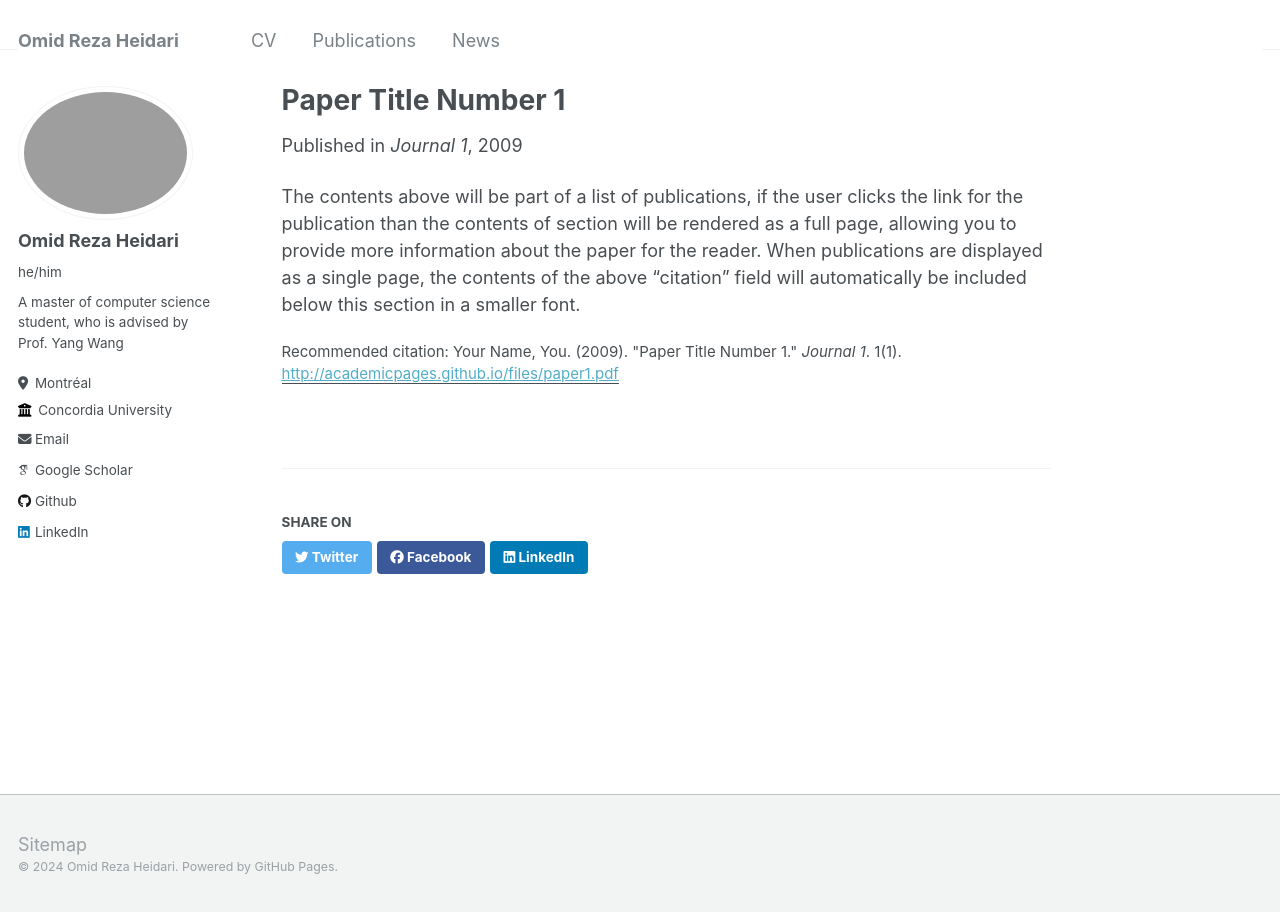
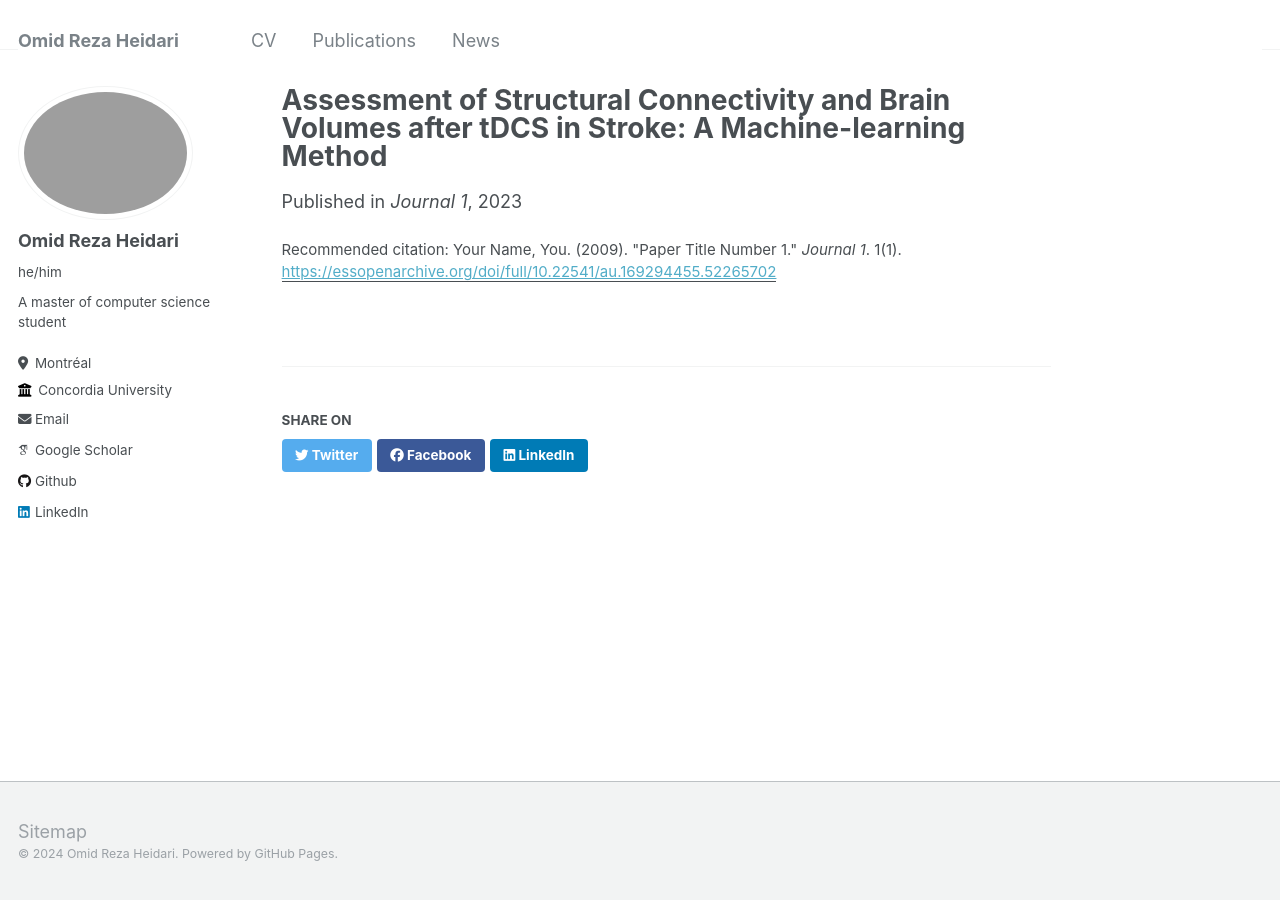
Before and after one commit to omid-reza/omid-reza.github.io, a Jekyll site: the page built from _publications/2023-08-05-zums.md, in a window 1280 px wide. Built offline with Jekyll 4.4.1, drawn with Linux system fonts in a browser that asks for light colours; some web fonts are replaced.

Commit message:
refactoring

```diff
--- a/_config.yml
+++ b/_config.yml
@@ -24,7 +24,7 @@ author:
   avatar           : "profile.jpg"
   name             : "Omid Reza Heidari"
   pronouns         : "he/him"
-  bio              : "A master of computer science student, who is advised by Prof. Yang Wang"
+  bio              : "A master of computer science student"
   location         : "Montréal"
   employer         : "Concordia University"
   uri              : # URL
--- a/_publications/2009-10-01-paper-title-number-1.md
+++ /dev/null
@@ -1,12 +0,0 @@
----
-title: "Paper Title Number 1"
-collection: publications
-permalink: /publication/2009-10-01-paper-title-number-1
-excerpt: 'This paper is about the number 1. The number 2 is left for future work.'
-date: 2009-10-01
-venue: 'Journal 1'
-paperurl: 'http://academicpages.github.io/files/paper1.pdf'
-citation: 'Your Name, You. (2009). &quot;Paper Title Number 1.&quot; <i>Journal 1</i>. 1(1).'
----
-
-The contents above will be part of a list of publications, if the user clicks the link for the publication than the contents of section will be rendered as a full page, allowing you to provide more information about the paper for the reader. When publications are displayed as a single page, the contents of the above "citation" field will automatically be included below this section in a smaller font.
--- /dev/null
+++ b/_publications/2023-08-05-zums.md
@@ -0,0 +1,9 @@
+---
+title: "Assessment of Structural Connectivity and Brain Volumes after tDCS in Stroke: A Machine-learning Method"
+collection: publications
+permalink: /publication/2009-10-01-paper-title-number-1
+date: 2023-08-05
+venue: 'Journal 1'
+paperurl: 'https://essopenarchive.org/doi/full/10.22541/au.169294455.52265702'
+citation: 'Your Name, You. (2009). &quot;Paper Title Number 1.&quot; <i>Journal 1</i>. 1(1).'
+---
```
